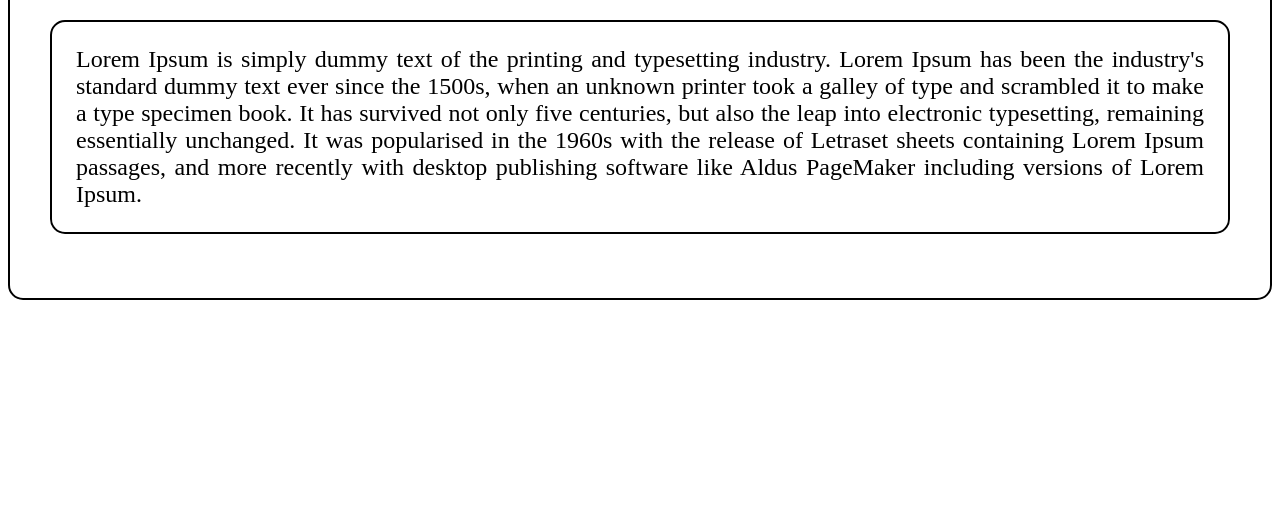
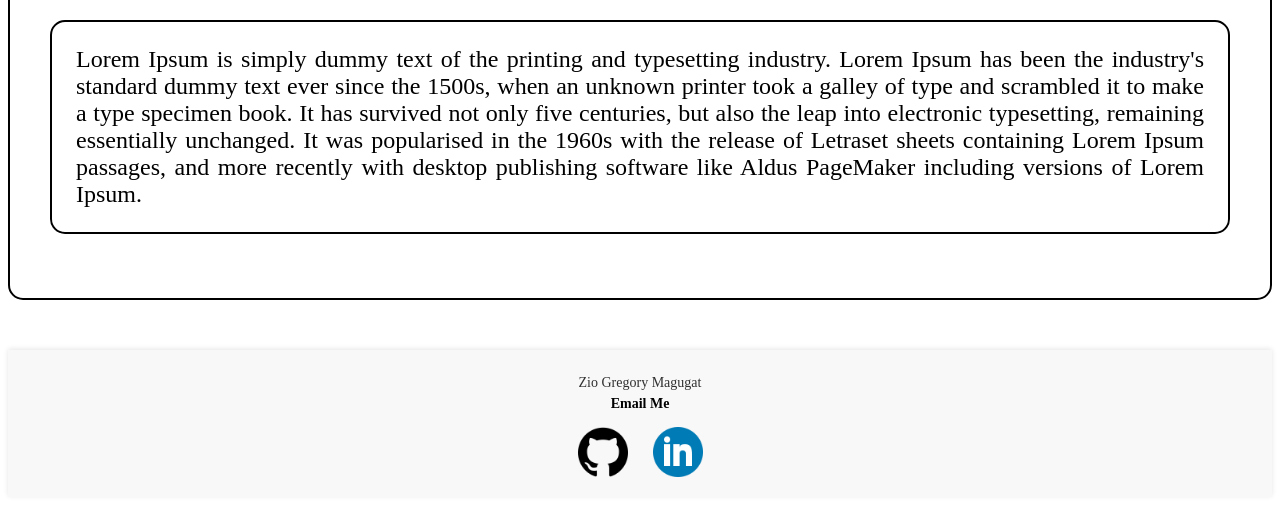
Before and after one commit to Magzzi/Tabs, a plain HTML site: page index.html in a window 1280 px wide. Shown: the part 790-1295 px from the top of the page. Before the commit the page ends 1098 px from the top, so only its background shows below. Drawn offline with Linux system fonts and the light colour scheme.

Commit message:
added footer

```diff
--- a/index.html
+++ b/index.html
@@ -37,6 +37,21 @@
         </div>
     </div>
     <script src="script.js"></script>
+
+
+    <footer id="footer1">
+        <p>Zio Gregory Magugat</p>
+        <p><a href="mailto:zimagugat@gmail.com">Email Me</a></p>
+        <a href="https://github.com/Magzzi" target="_blank">
+            <img src="assets/github.png" width="50" height="50" alt="GitHub">
+        </a>
+        <a href="https://www.linkedin.com/in/ziomagugat/" target="_blank">
+            <img src="assets/linkedin.png" width="50" height="50" alt="GitHub">
+        </a>
+    </footer>
+
     <script>initializeTabs();</script>
+
+
 </body>
 </html>
--- a/style.css
+++ b/style.css
@@ -1,3 +1,4 @@
+
 .tab-title {
     font-size: 5em;
     font-family: Montserrat;
@@ -128,3 +129,42 @@
 .close-btn:hover {
     background-color: #ff4848;
 }
+
+#footer1 {
+    margin-top: 50px;
+    text-align: center;
+    font-family: 'Montserrat';
+    font-size: 20px;
+    padding: 20px;
+    background-color: #f8f8f8;
+    box-shadow: 0 -1px 5px rgba(0, 0, 0, 0.1);
+
+  }
+
+
+  #footer1 p {
+    margin: 5px 0;
+    font-size: 14px;
+    color: #303030;
+  }
+
+  #footer1 a {
+    text-decoration: none;
+    color: #000;
+    font-weight: bold;
+    margin: 0 10px;
+  }
+
+  #footer1 a:hover {
+    color: #555;
+  }
+
+  #footer1 img {
+    vertical-align: middle;
+    margin-top: 10px;
+    transition: transform 0.3s;
+  }
+
+  #footer1 img:hover {
+    transform: scale(1.1);
+  }
```
Also changed, not shown: assets/github.png (added), assets/linkedin.png (added).
